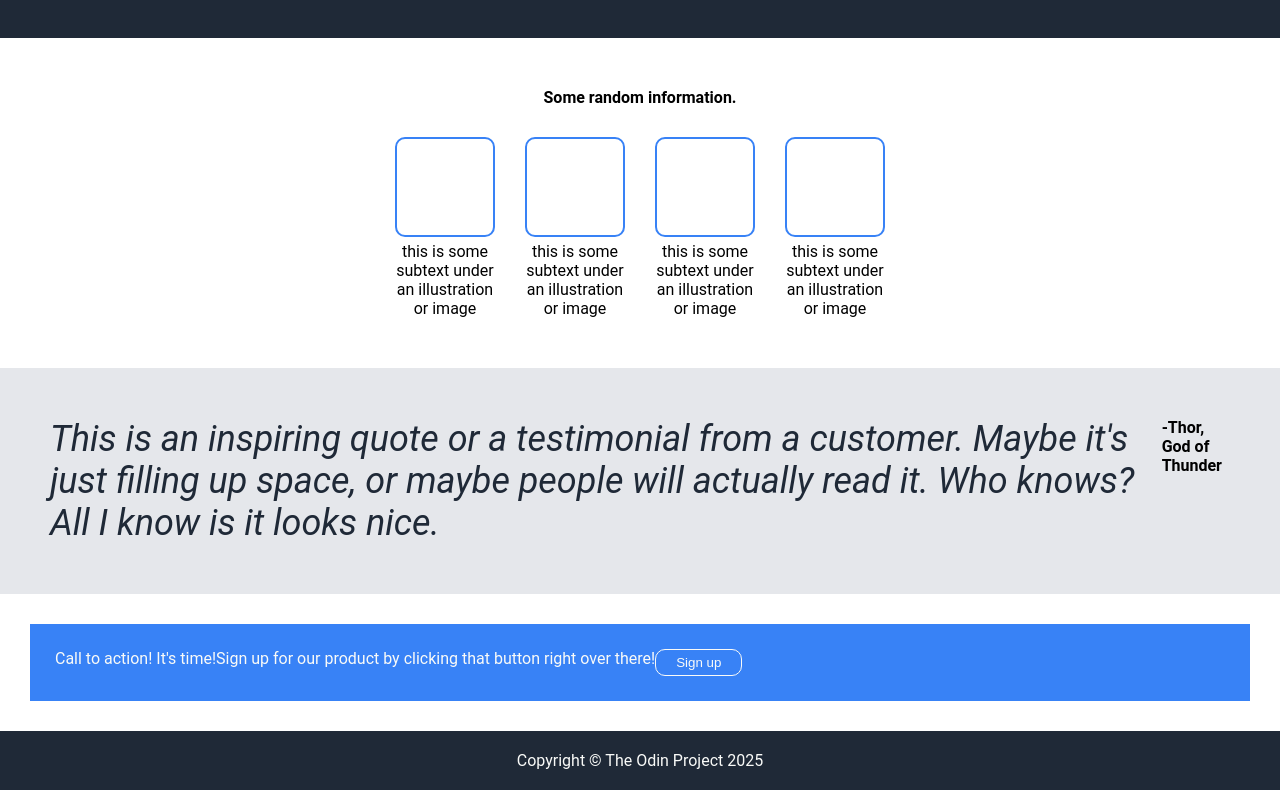
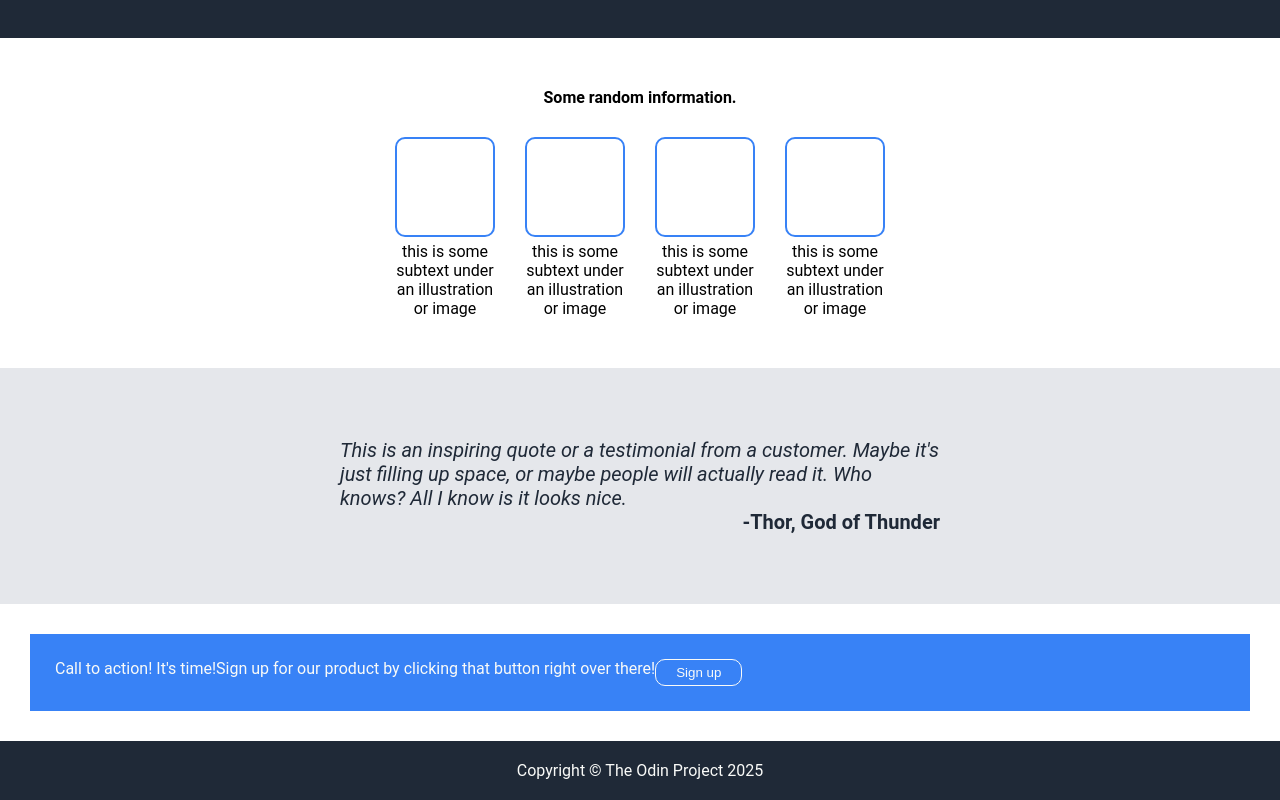
Before and after one commit to Diss1996/landingPage, a plain HTML site: page index.html in a window 1280 px wide. Shown: the part 436-1236 px from the top of the page. Drawn offline with Linux system fonts and the light colour scheme.

Commit message:
finished quote section

```diff
--- a/index.html
+++ b/index.html
@@ -50,9 +50,9 @@
     <div class="quote">
         <em class="quotetext">This is an inspiring quote or a testimonial from a customer. Maybe
             it's just filling up space, or maybe people will actually read it. Who knows?
-            All I know is it looks nice.
+            All I know is it looks nice. <br> <p class = "quoted"><strong>-Thor, God of Thunder</strong></p>
         </em>
-        <p><strong>-Thor, God of Thunder</strong></p>
+
 
     </div>
     <div class="signup">
--- a/styles.css
+++ b/styles.css
@@ -75,9 +75,14 @@ a, .secondaryText{
 }
 
 .quotetext{
-    font-size: 36px;
-    font-style: "light italic";
     color: #1f2937;
+    width: 600px;
+    font-size: 20px;
+}
+
+.quoted{
+    font-style: normal;
+    text-align: end;
 }
 
 .header{
@@ -100,8 +105,10 @@ a, .secondaryText{
 
 .quote{
     background-color: #e5e7eb;
-    padding: 50px;
+    padding: 70px;
     display: flex;
+    align-items: center;
+    justify-content: center;
 }
 
 .signup{
```
